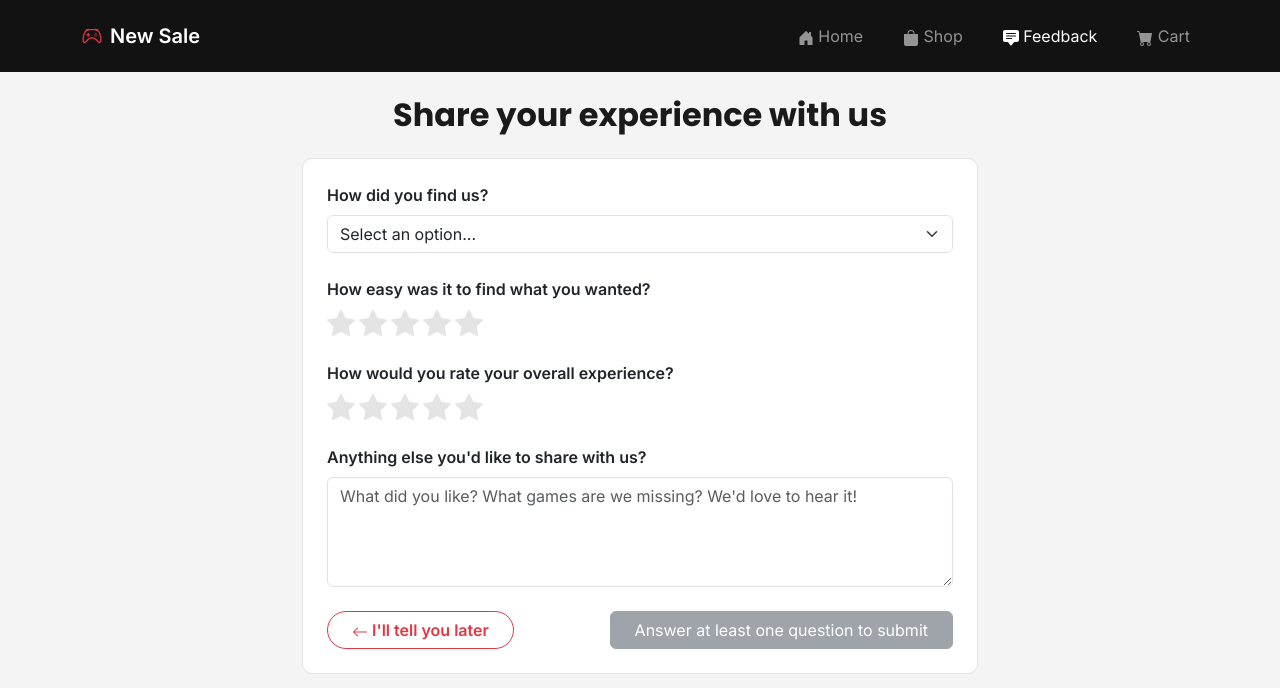
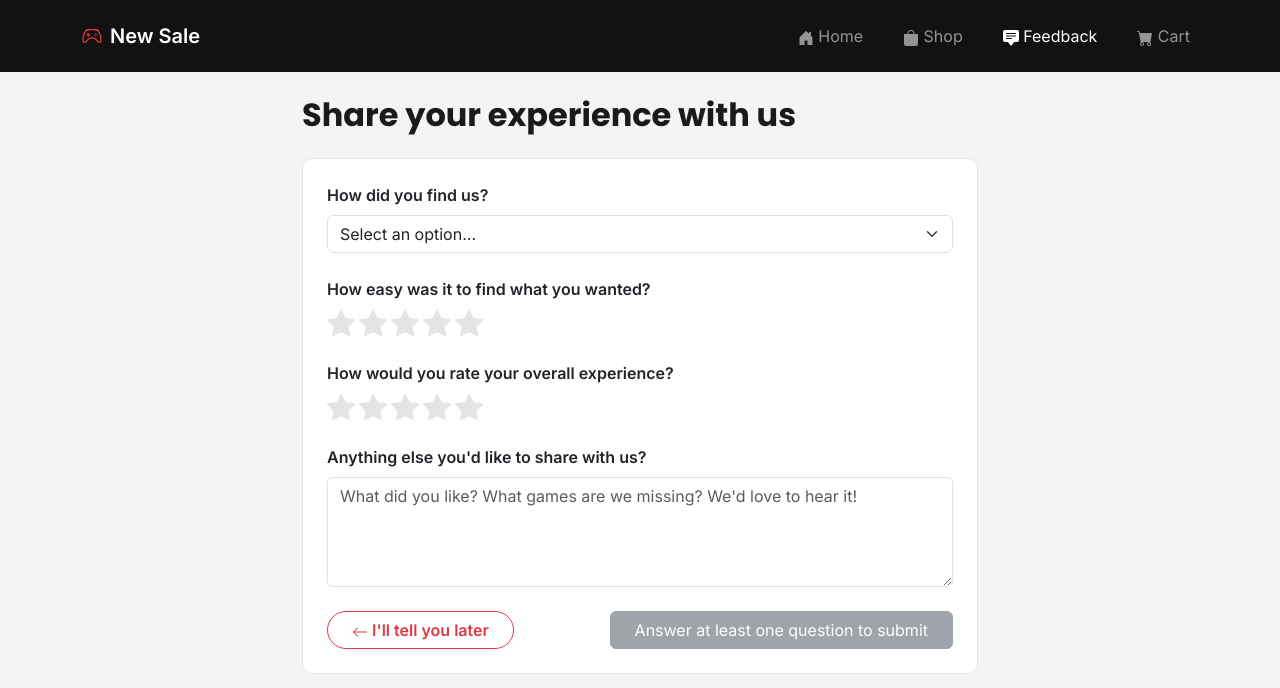
Before and after one commit to Vaseeka/SEG3125_Assignment4, a React (Vite) app: page /feedback in a window 1280 px wide. Shown: the top 688 px of the page. Built offline with nearby package versions, Linux system fonts and the light colour scheme.

Commit message:
Update Feedback.jsx

```diff
--- a/src/pages/Feedback.jsx
+++ b/src/pages/Feedback.jsx
@@ -42,7 +42,7 @@ export default function Feedback({ draft, onSaveDraft, onSubmitted }) {
 
   return (
     <Container fluid="lg" className="py-4" style={{ maxWidth: 700 }}>
-      <h2 className="fw-bold mb-4 text-center">{content.feedback.title}</h2>
+      <h2 className="fw-bold mb-4 text-left">{content.feedback.title}</h2>
       <Card className="card-elevated p-4">
         <Form onSubmit={handleSubmit}>
           <Form.Group className="mb-4">
```
